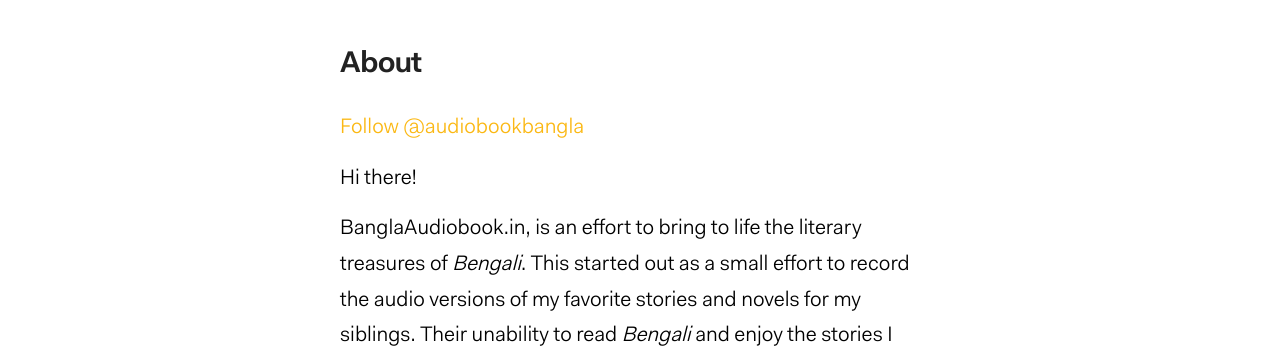
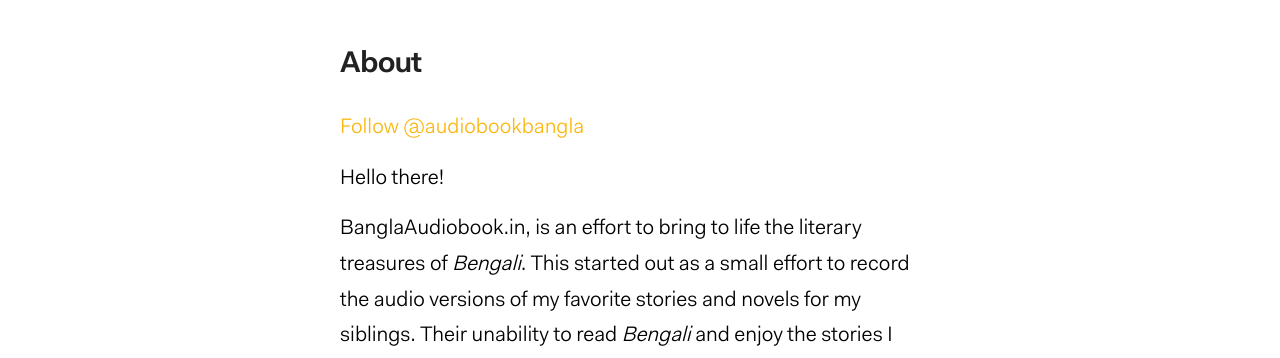
Before and after one commit to upamanyudas/banglaaudiobook.github.io, a Jekyll site: the page built from about.md, in a window 1280 px wide. Shown: the top 358 px of the page. Built offline with Jekyll 4.4.1, drawn with Linux system fonts in a browser that asks for light colours; nearby versions of some CDN libraries; comment, search, counter and statistics services are not loaded.

Commit message:
Some modifications

```diff
--- a/_config.yml
+++ b/_config.yml
@@ -1,13 +1,12 @@
 # Site settings
 title: "BanglaAudiobook.in"
 email: info@banglaaudiobook.in
-description: > # this means to ignore newlines until "baseurl:"
-  BanglaAudiobook.in &copy <script>document.write(new Date().getFullYear())</script> - go listen!
+description: BanglaAudiobook.in &copy <script>document.write(new Date().getFullYear())</script> - go listen!
 baseurl: "" # the subpath of your site, e.g. /blog/
 url: "http://banglaaudiobook.in" # the base hostname & protocol for your site
 twitter_username: audiobookbangla
 github_username:  banglaaudiobook
-gravatar_url: http://www.gravatar.com/avatar/91d05b8aab2671b4abc8a8c76435bf5a
+gravatar_url: http://www.gravatar.com/avatar/bb857653fcc6b02ec638ee4e64eaf872?s=120
 
 googleplus_user: '100301306098556898455'
 googleplus_hidden: false
--- a/about.md
+++ b/about.md
@@ -11,7 +11,7 @@
 Follow @audiobookbangla
 </a>
 
-Hi there!
+Hello there!
 
 BanglaAudiobook.in, is an effort to bring to life the literary treasures of *Bengali*. This started out as a small effort to record the audio versions of my favorite stories and novels for my siblings. Their unability to read *Bengali* and enjoy the stories I enjoyed as a child, pushed me to record the first story.
 
```
